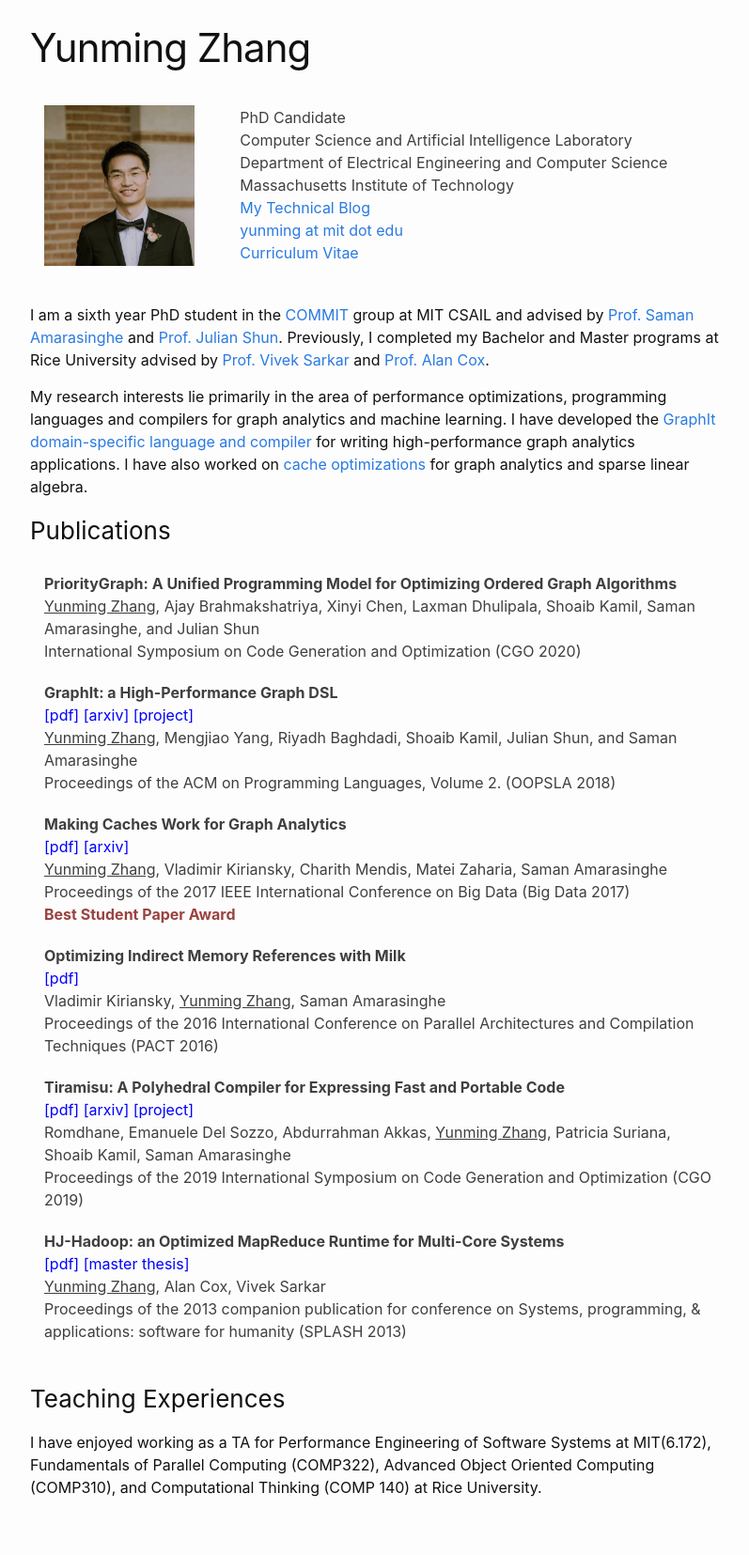
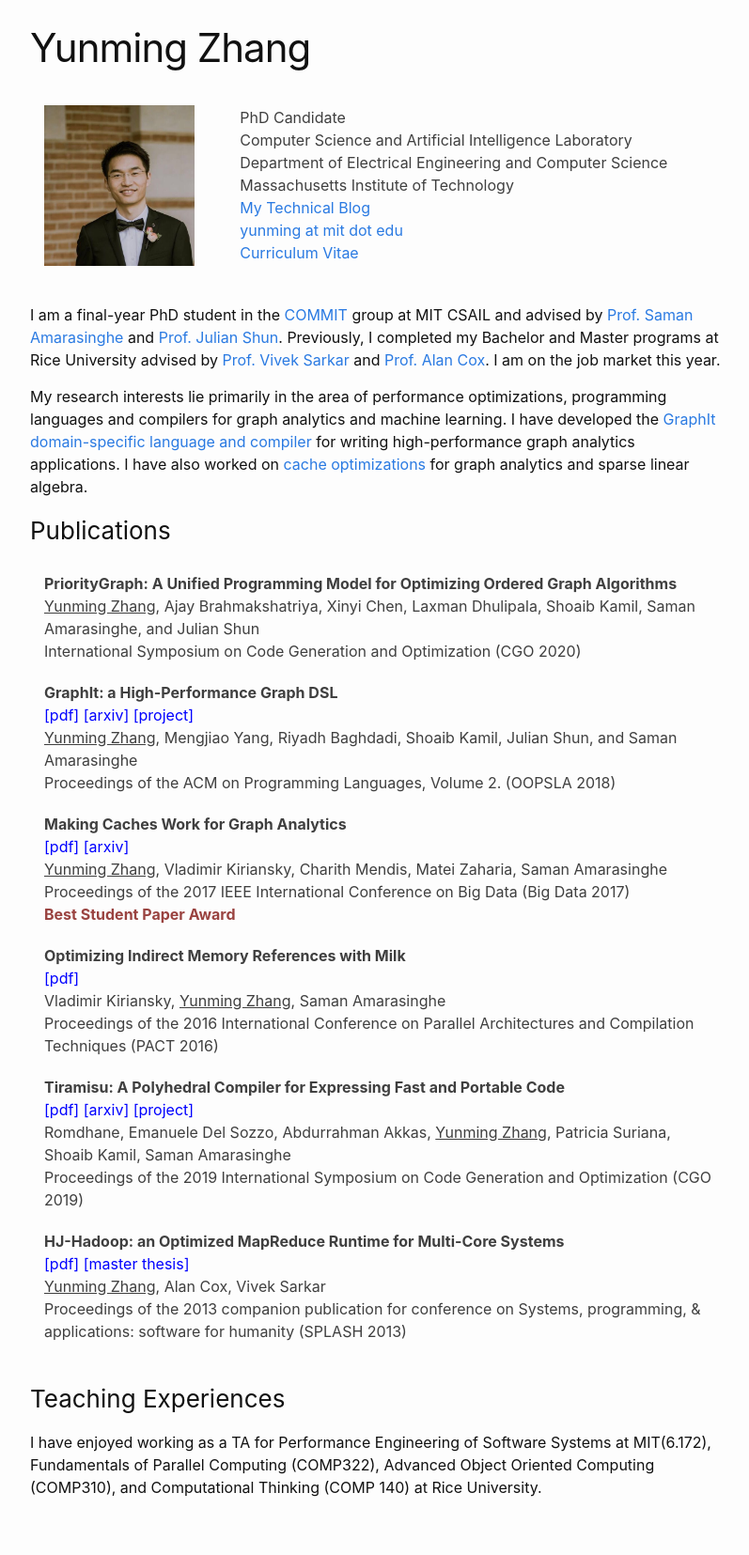
Before and after one commit to yunmingzhang17/yunmingzhang17.github.io, a Jekyll site: the page built from index.md, in a window 1280 px wide. Shown: the whole page at 94% size, without its empty margins (238-1035 px from the left). Built offline with Jekyll 4.4.1, drawn with Linux system fonts in a browser that asks for light colours.

Commit message:
updating the description for a bit

```diff
--- a/_includes/main.html
+++ b/_includes/main.html
@@ -24,7 +24,7 @@
       </tbody>
 </table>
 <p>
-I am a sixth year PhD student in the <a href="http://groups.csail.mit.edu/commit/" target="_blank">COMMIT</a> group at  MIT CSAIL and advised by <a href="http://people.csail.mit.edu/saman/" target="_blank">Prof. Saman Amarasinghe</a> and <a href="https://people.csail.mit.edu/jshun/" target="_blank">Prof. Julian Shun</a>. Previously, I completed my Bachelor and Master programs at Rice University advised by <a href="https://www.cc.gatech.edu/people/vivek-sarkar" target="_blank">Prof. Vivek Sarkar</a> and <a href="https://csweb.rice.edu/alan-cox" target="_blank">Prof. Alan Cox</a>.
+I am a final-year PhD student in the <a href="http://groups.csail.mit.edu/commit/" target="_blank">COMMIT</a> group at  MIT CSAIL and advised by <a href="http://people.csail.mit.edu/saman/" target="_blank">Prof. Saman Amarasinghe</a> and <a href="https://people.csail.mit.edu/jshun/" target="_blank">Prof. Julian Shun</a>. Previously, I completed my Bachelor and Master programs at Rice University advised by <a href="https://www.cc.gatech.edu/people/vivek-sarkar" target="_blank">Prof. Vivek Sarkar</a> and <a href="https://csweb.rice.edu/alan-cox" target="_blank">Prof. Alan Cox</a>. I am on the job market this year.
 </p>
 
 <p>
```
